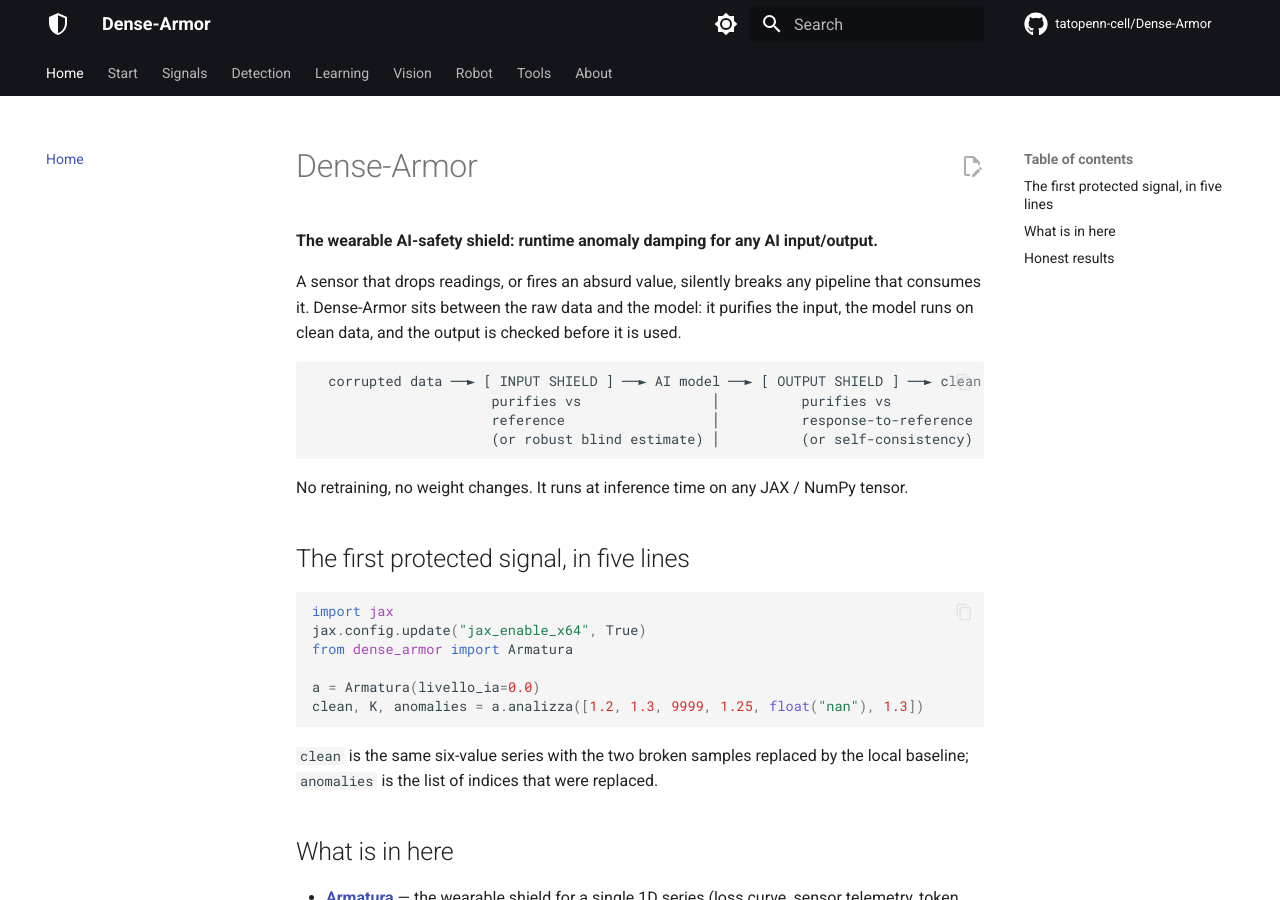
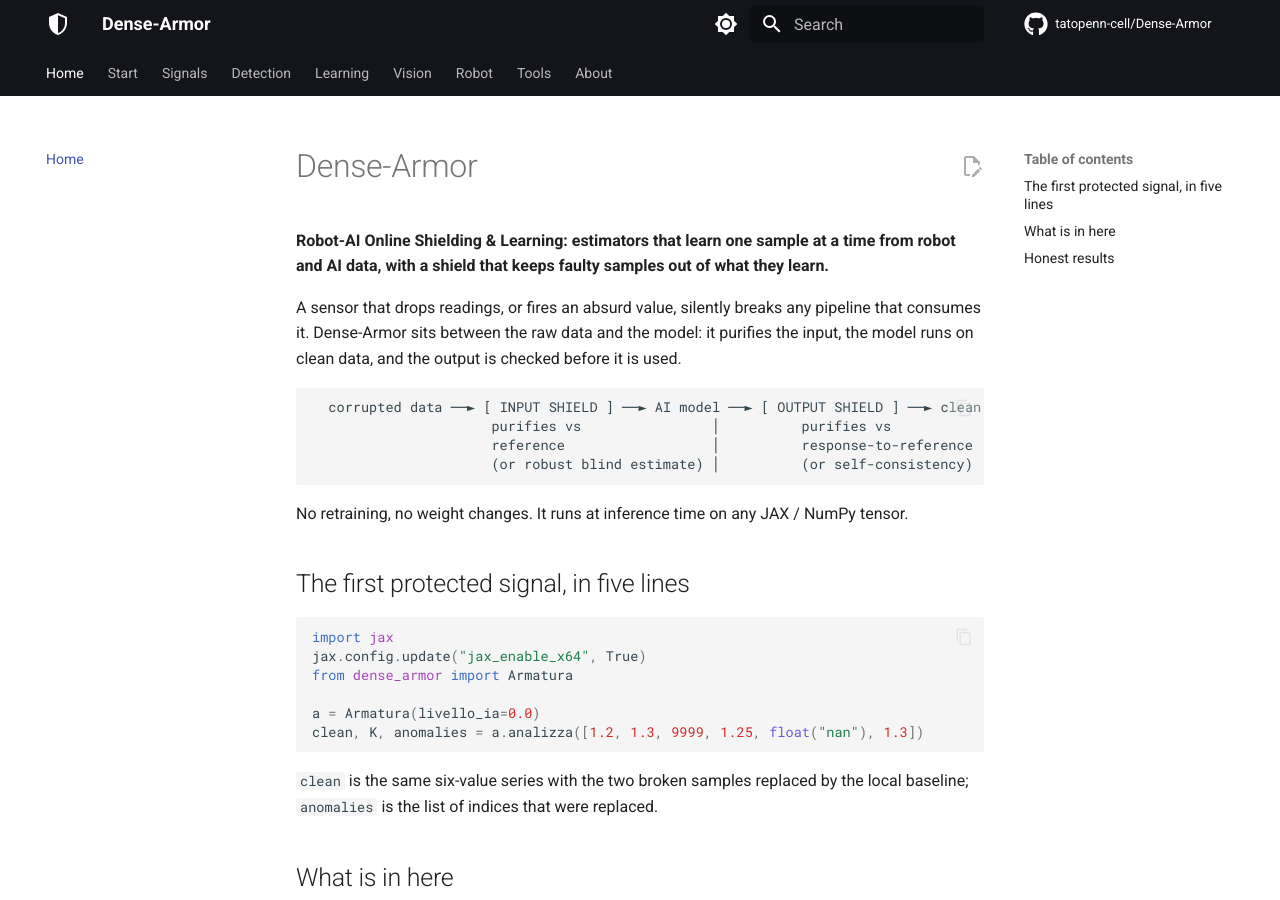
Before and after one commit to tatopenn-cell/Dense-Armor, an MkDocs documentation site: the page built from docs/index.md, in a window 1280 px wide and 900 px high. Built offline with MkDocs 1.6.1 and Material for MkDocs 9.7.7, drawn with Linux system fonts in a browser that asks for light colours; comment, search, counter and statistics services are not loaded.

Commit message:
Descriptions: pyproject, docs site and home page with the new tagline

```diff
--- a/docs/index.md
+++ b/docs/index.md
@@ -1,6 +1,6 @@
 # Dense-Armor
 
-**The wearable AI-safety shield: runtime anomaly damping for any AI input/output.**
+**Robot-AI Online Shielding & Learning: estimators that learn one sample at a time from robot and AI data, with a shield that keeps faulty samples out of what they learn.**
 
 A sensor that drops readings, or fires an absurd value, silently breaks any pipeline
 that consumes it. Dense-Armor sits between the raw data and the model: it purifies the
--- a/mkdocs.yml
+++ b/mkdocs.yml
@@ -1,5 +1,5 @@
 site_name: Dense-Armor
-site_description: The wearable AI-safety shield -- runtime anomaly damping for any AI input/output, no retraining.
+site_description: Robot-AI Online Shielding & Learning - JAX estimators that learn one sample at a time from robot and AI data, with drift and anomaly detection, protected learning and robot command safety.
 site_url: https://tatopenn-cell.github.io/Dense-Armor/
 repo_url: https://github.com/tatopenn-cell/Dense-Armor
 repo_name: tatopenn-cell/Dense-Armor
--- a/pyproject.toml
+++ b/pyproject.toml
@@ -5,7 +5,7 @@ build-backend = "setuptools.build_meta"
 [project]
 name = "dense-armor"
 version = "1.1.24"
-description = "Online learning and runtime shielding for robots and AI signals: streaming estimators, statistics, metrics, drift and anomaly detection, robot control - NaN-safe, JAX"
+description = "Robot-AI Online Shielding & Learning: JAX estimators that learn one sample at a time, with streams, trees and forests, clustering, vision, uncertainty, drift and anomaly detection, protected learning and robot command safety"
 readme = "README.md"
 license = "BUSL-1.1"
 license-files = ["LICENSE.md"]
```
